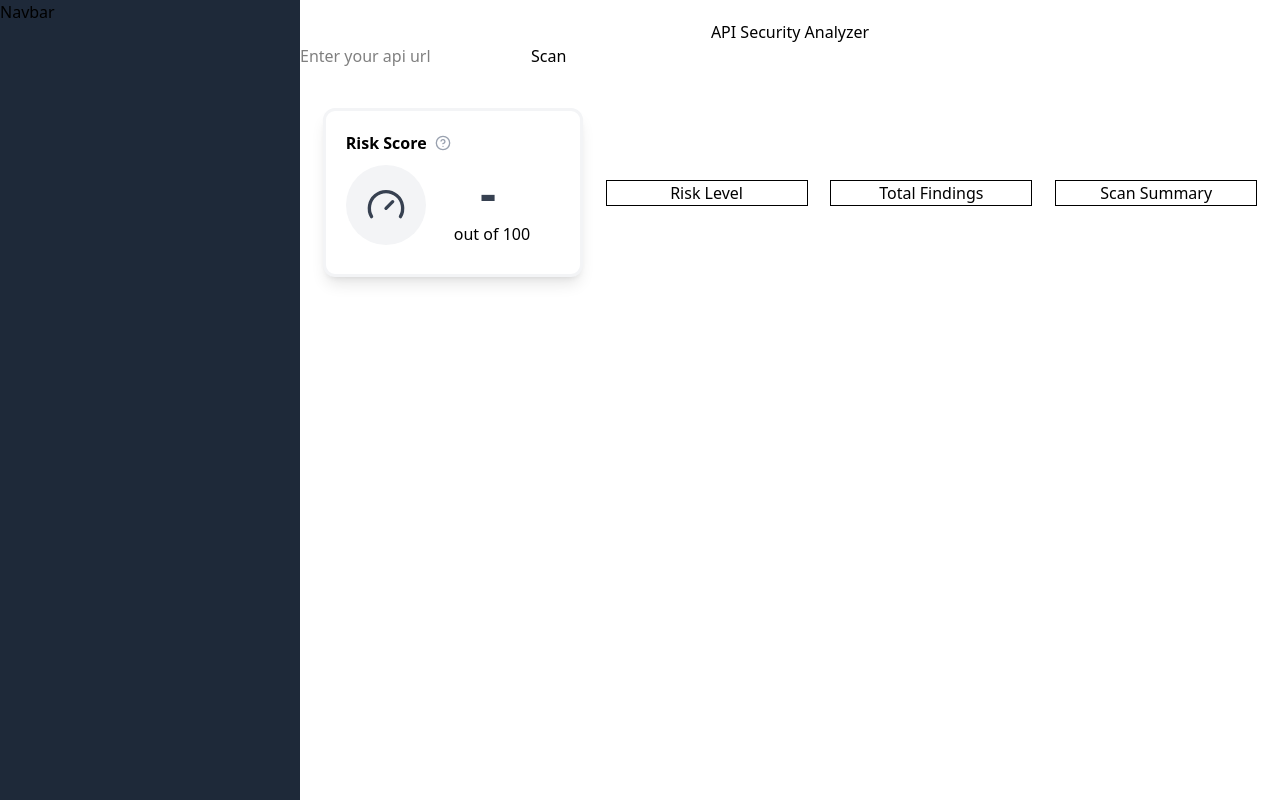
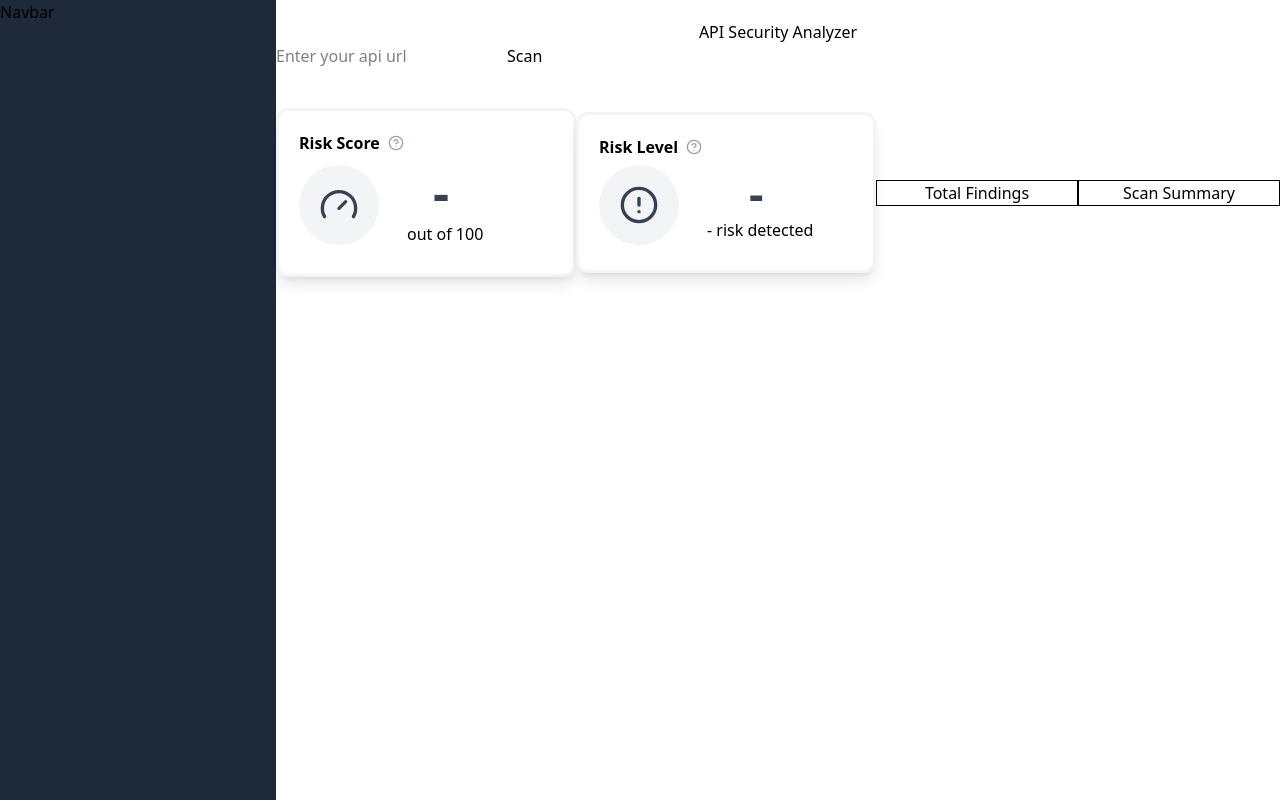
Before and after one commit to Jenushan44/api-security-analyzer, a Next.js app in the folder frontend/: page / in a window 1280 px wide. Built offline with nearby package versions, Linux system fonts and the light colour scheme.

Commit message:
feat: add risk level summary card

```diff
--- a/frontend/app/page.tsx
+++ b/frontend/app/page.tsx
@@ -2,7 +2,7 @@
 import { useState } from 'react'
 import Navbar from "../components/Navbar"
 import { ScanResult } from "../types/scan";
-import { Gauge, CircleHelp } from 'lucide-react';
+import { Gauge, CircleHelp, CircleCheck, CircleAlert, ShieldAlert, TriangleAlert } from 'lucide-react';
 
 export default function Home() {
 
@@ -11,6 +11,7 @@ export default function Home() {
   const [error, setError] = useState('');
   const [loading, setLoading] = useState(false)
   const [riskScoreInfo, setRiskScoreInfo] = useState(false);
+  const [riskLevelInfo, setRiskLevelInfo] = useState(false);
 
   // Sends the user url to the FastAPI scanner and stores returned report
   async function handleScan() {
@@ -53,7 +54,7 @@ export default function Home() {
 
         <div className='mb-20 flex items-center justify-evenly mt-10 text-center'>
 
-          <div className="w-[260px] border border-gray-100 border-3 rounded-xl bg-white p-5 shadow-lg">
+          <div className="md:w-[260px] lg:w-[300px] border border-gray-100 border-3 rounded-xl bg-white p-5 shadow-lg">
             <div className="flex items-center  gap-2">
               <p className='font-bold'>Risk Score</p>
               <div className='relative'>
@@ -115,14 +116,80 @@ export default function Home() {
             </div>
           </div>
 
-          <div className='border'>
-            <div className='w-[200px]'>
-              <p>Risk Level</p>
+
+
+
+          <div className="md:w-[260px] lg:w-[300px]  border border-gray-100 border-3 rounded-xl bg-white p-5 shadow-lg">
+            <div className="flex items-center  gap-2">
+              <p className='font-bold'>Risk Level</p>
+              <div className='relative'>
+                <button onClick={() => { setRiskLevelInfo(!riskLevelInfo) }}>
+                  <CircleHelp className='text-gray-400 w-4 h-4 translate-y-1/8 cursor-pointer' />
+                </button>
+
+                {riskLevelInfo && (
+                  <div className='absolute left-1/2 -translate-x-1/2 p-2 w-50 bottom-full bg-gray-100 border border-gray-300 border-1 rounded-xl'>
+                    <p className='text-[13px]'>Risk Level is based on the final risk score. Scores are grouped as None, Low, Medium, High or Critical depending on severity.</p>
+                  </div>
+                )}
+              </div>
+
             </div>
-            <div>
-              {result && (
-                <p>{result.risk_level}</p>
-              )}
+            <div className='flex items-center gap-6'>
+              {result ? (
+                result.risk_score >= 76 ? (
+                  <div className="w-20 h-20 rounded-full bg-red-100 flex items-center justify-center">
+                    < ShieldAlert className="w-10 h-10 text-[#db1414]" />
+                  </div>
+                ) : result.risk_score >= 51 ? (
+                  <div className="w-20 h-20 rounded-full bg-orange-100 flex items-center justify-center">
+                    < TriangleAlert className="w-10 h-10 text-[#C2410C]" />
+                  </div>
+                ) : result.risk_score >= 26 ? (
+                  <div className="w-20 h-20 rounded-full bg-yellow-100 flex items-center justify-center">
+                    < CircleAlert className="w-10 h-10 text-[#B45309]" />
+                  </div>
+                ) : result.risk_score >= 1 ? (
+                  <div className="w-20 h-20 rounded-full bg-green-100 flex items-center justify-center">
+                    < CircleAlert className="w-10 h-10 text-[#047857]" />
+                  </div>
+                ) : (
+                  <div className="w-20 h-20 rounded-full bg-gray-100 flex items-center justify-center">
+                    < CircleCheck className="w-10 h-10 text-[#374151]" />
+                  </div>
+                )) :
+                <div className="w-20 h-20 rounded-full bg-gray-100 flex items-center justify-center">
+                  < CircleAlert className="w-10 h-10 text-[#374151]" />
+                </div>
+              }
+
+              <div className='flex flex-col items-center'>
+                {result ? (
+                  result.risk_score >= 76 ? (
+                    <p className='text-[45px] text-[#db1414] font-semibold'>{result.risk_level}</p>
+                  ) : result.risk_score >= 51 ? (
+                    <p className='text-[45px] text-[#C2410C] font-semibold'>{result.risk_level}</p>
+                  ) : result.risk_score >= 26 ? (
+                    <p className='text-[45px] text-[#B45309] font-semibold'>{result.risk_level}</p>
+                  ) : result.risk_score >= 1 ? (
+                    <p className='text-[45px] text-[#047857] font-semibold'>{result.risk_level}</p>
+                  ) : <p className='text-[45px] text-[#374151] font-semibold'>-</p>
+                ) : <p className='text-[45px] text-[#374151] font-semibold'>-</p>
+
+                }
+                {result ? (
+                  result.risk_score >= 76 ? (
+                    <p className='-translate-y-2 translate-x-1'>Severe risk detected</p>
+                  ) : result.risk_score >= 51 ? (
+                    <p className='-translate-y-2 translate-x-1'>Serious risk detected</p>
+                  ) : result.risk_score >= 26 ? (
+                    <p className='-translate-y-2 translate-x-1'>Moderate risk detected</p>
+                  ) : result.risk_score >= 1 ? (
+                    <p className='-translate-y-2 translate-x-1'>Minor risk detected</p>
+                  ) : <p className='-translate-y-2 translate-x-1'>No risk detected</p>
+                ) : <p className='-translate-y-2 translate-x-1'>- risk detected</p>
+                }
+              </div>
             </div>
           </div>
 
```
